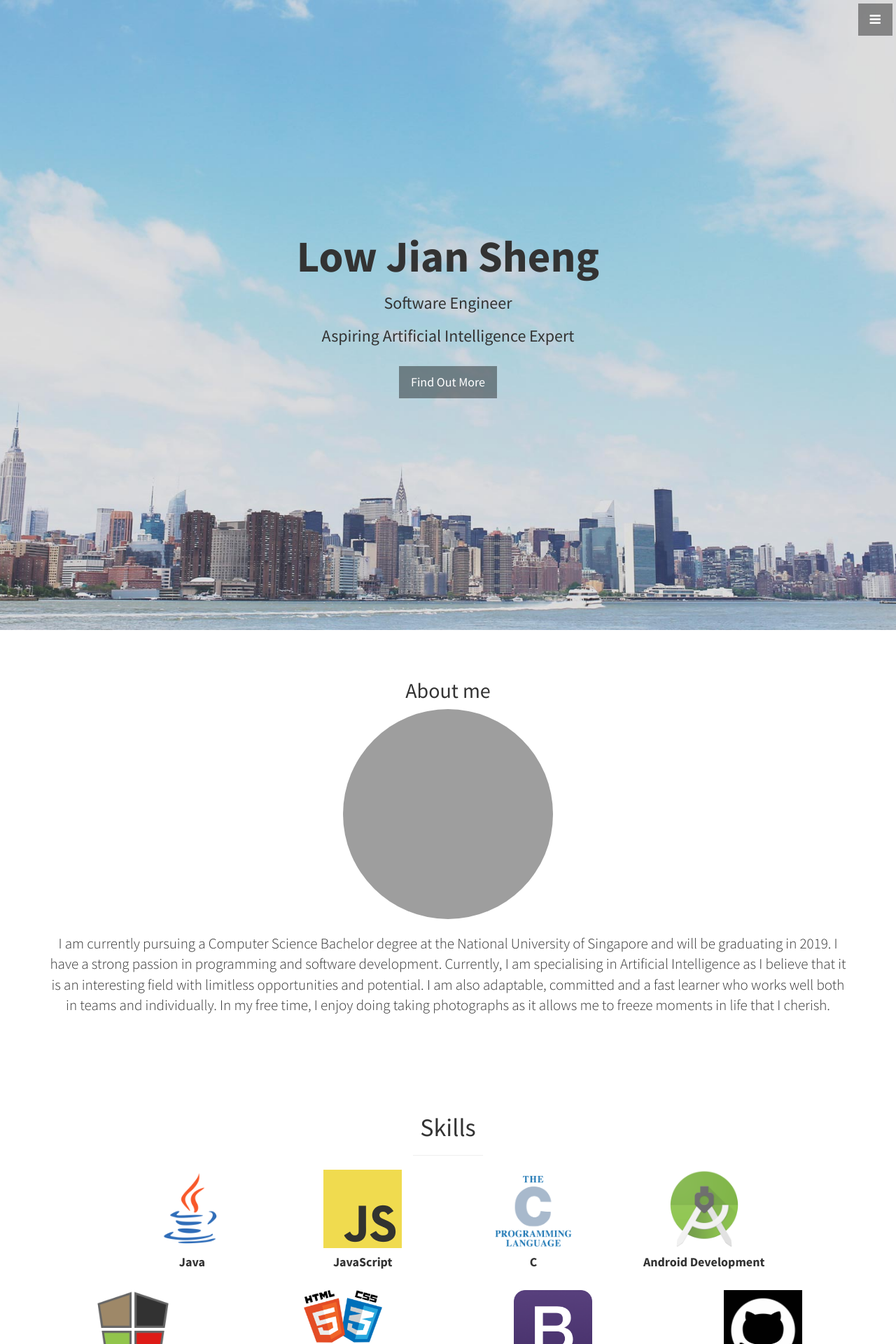
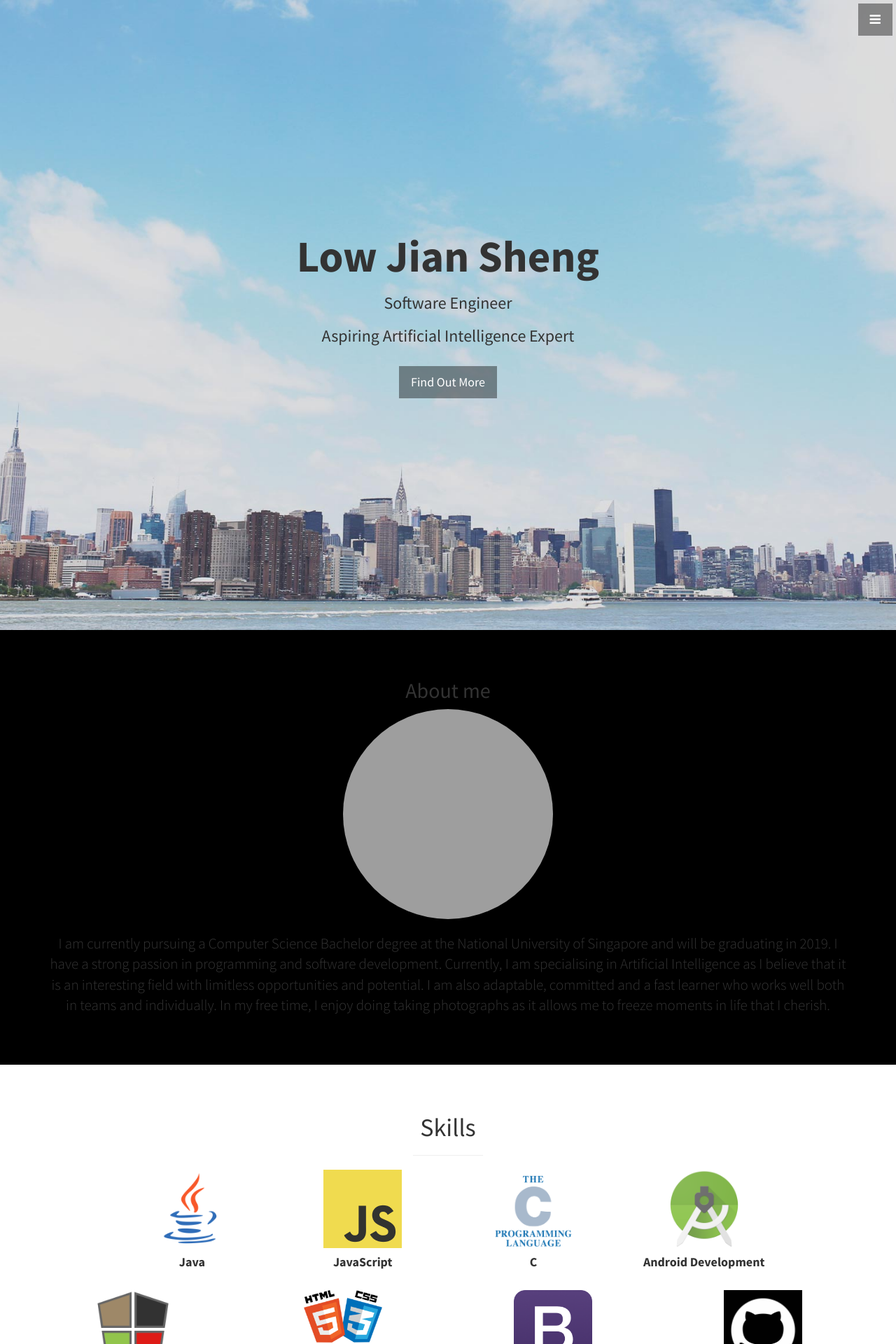
Before and after one commit to lowjiansheng/lowjiansheng, a Jekyll site: the page built from index.html, in a window 1280 px wide. Shown: the top 1920 px of the page at 70% size. Built offline with Jekyll 4.4.1, drawn with Linux system fonts in a browser that asks for light colours; grey boxes are pictures that could not be loaded.

Commit message:
Change background to black

```diff
--- a/_includes/about.html
+++ b/_includes/about.html
@@ -1,4 +1,4 @@
-<section id="about" class="about" background-color="black">
+<section id="about" class="about" style="background-color:black;">
   <div class="container">
     <div class="row">
       <div class="col-lg-12 text-center">
```
